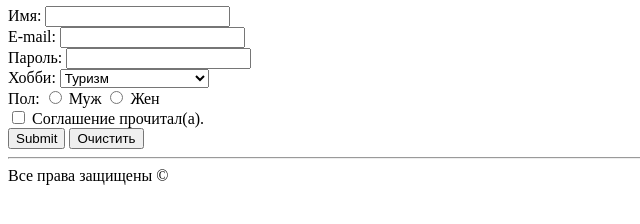
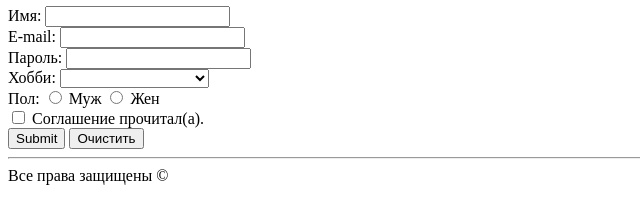
Before and after one commit to denverden/skillup, a plain HTML site: page task-2/page/register-form.html in a window 1280 px wide. Shown: the part 146-370 px from the top of the page, 0-640 px from the left. Drawn offline with Linux system fonts and the light colour scheme.

Commit message:
fix: fixed select required

```diff
--- a/task-2/page/register-form.html
+++ b/task-2/page/register-form.html
@@ -31,7 +31,8 @@
       <input type="password" id="pass" name="pass" value="" required>
       <br>
       <label>Хобби:</label>
-      <select name="hobby" id="hobby">
+      <select name="hobby" id="hobby" required>
+        <option></option>
         <option value="h1">Туризм</option>
         <option value="h2">Охота</option>
         <option value="h3">Танцы</option>
```
